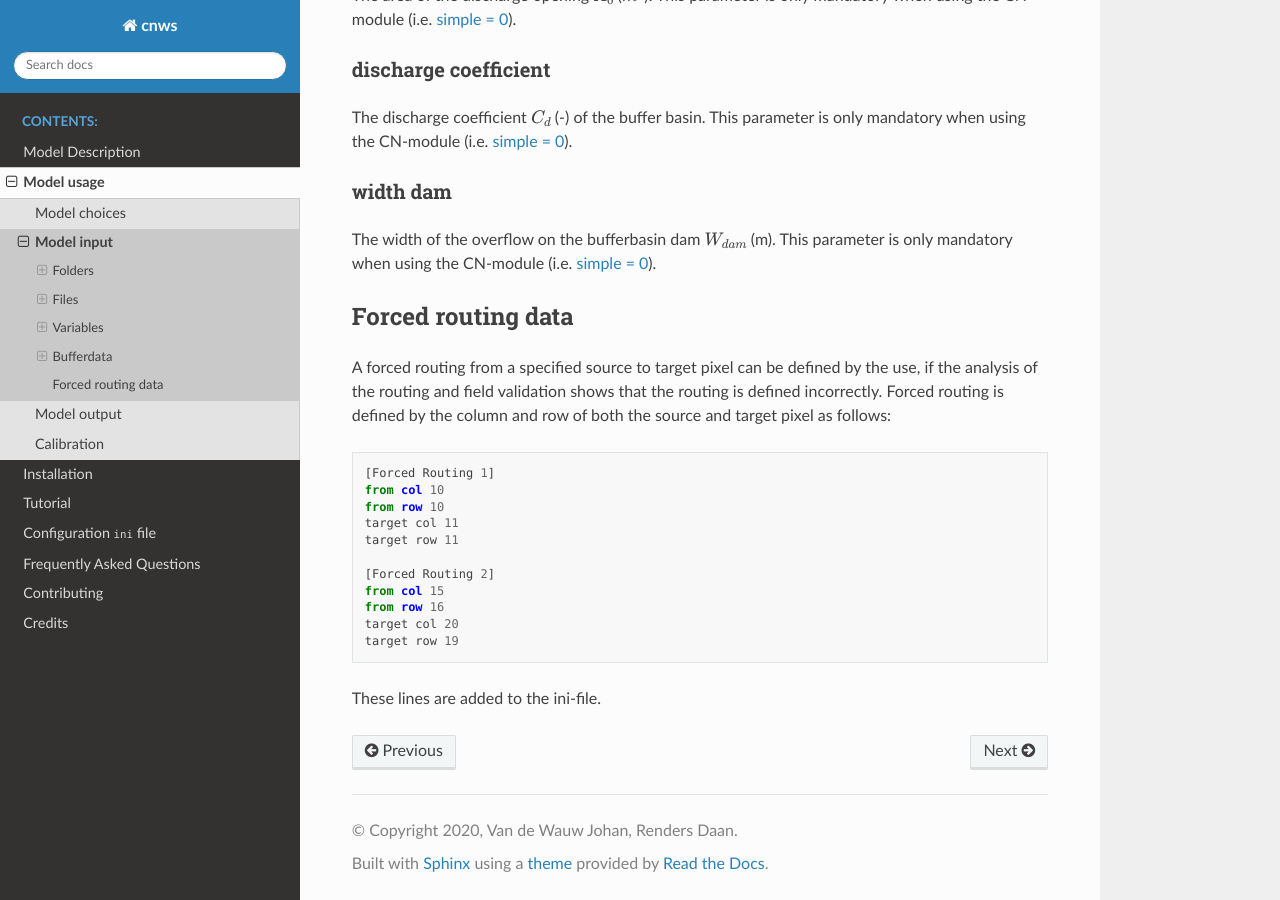
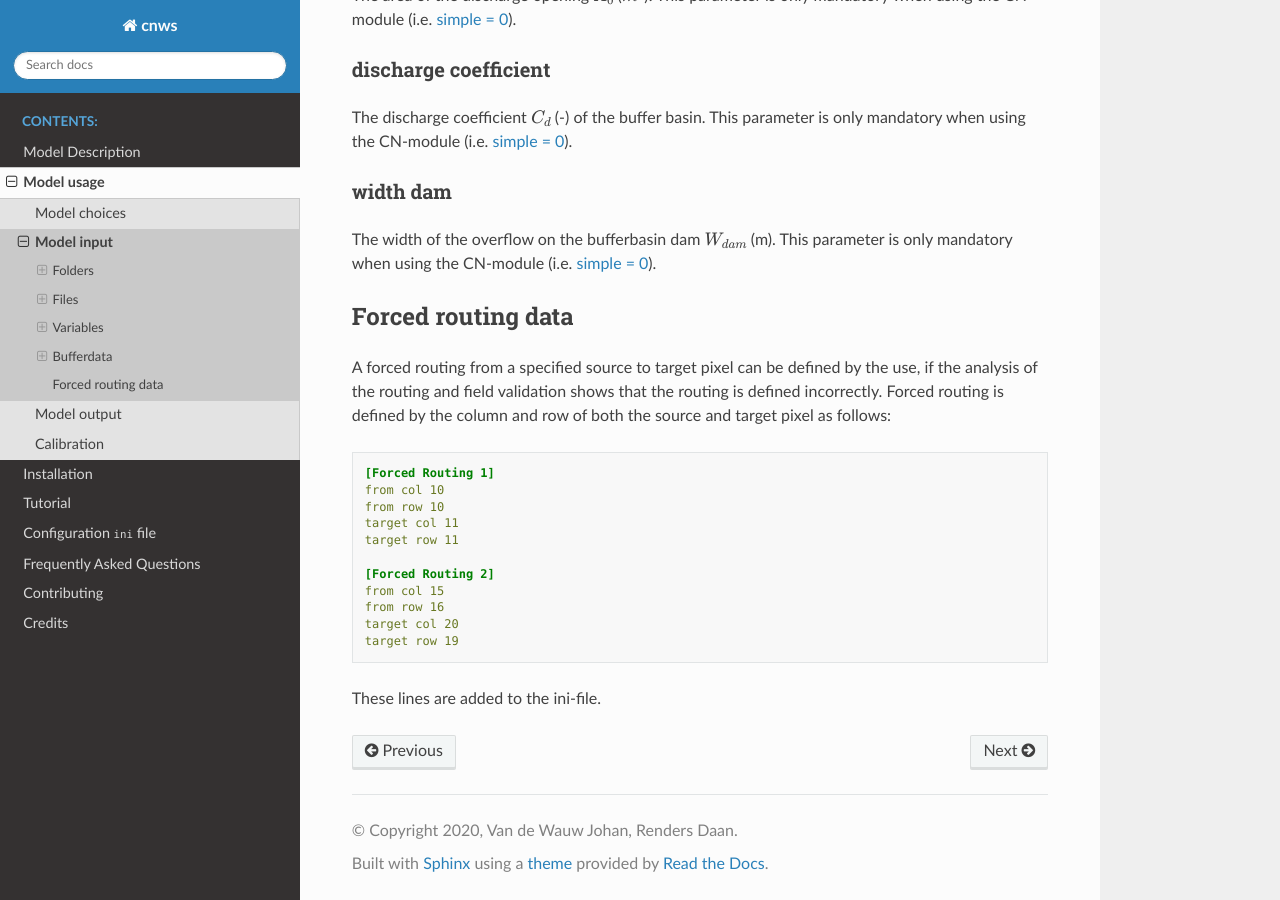
Before and after one commit to watem-sedem/watem-sedem, a Sphinx documentation site: the page built from docs/input.rst, in a window 1280 px wide and 900 px high, scrolled down 12097 px. Built offline with Sphinx 7.4.7 and the Read the Docs theme 2.0.0, drawn with Linux system fonts in a browser that asks for light colours.

Commit message:
added force routing

```diff
--- a/docs/input.rst
+++ b/docs/input.rst
@@ -654,7 +654,9 @@ Forced routing data
 A forced routing from a specified source to target pixel can be defined by
 the use, if the analysis of the routing and field validation shows that the
 routing is defined incorrectly. Forced routing is defined by the column and
-row of both the source and target pixel as follows::
+row of both the source and target pixel as follows:
+
+.. code-block:: ini
 
         [Forced Routing 1]
         from col 10
```
